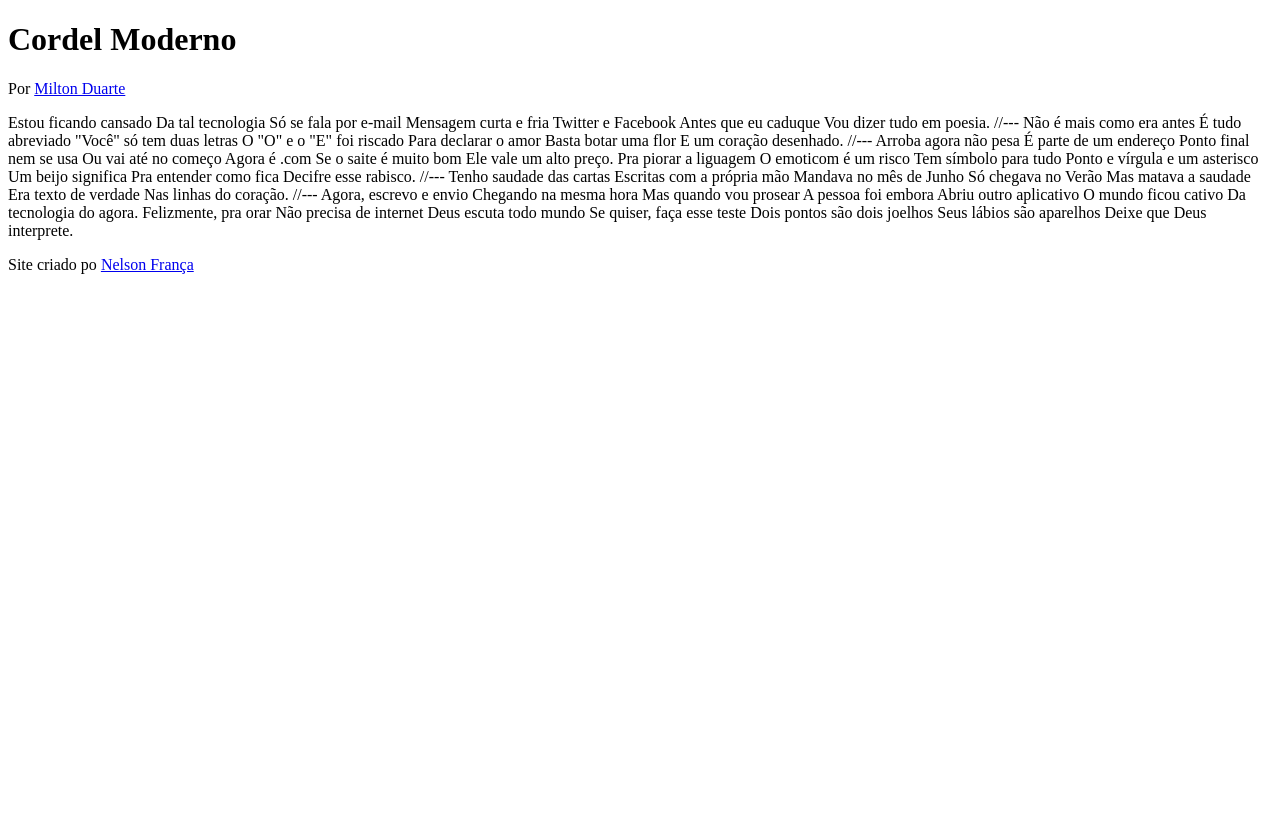
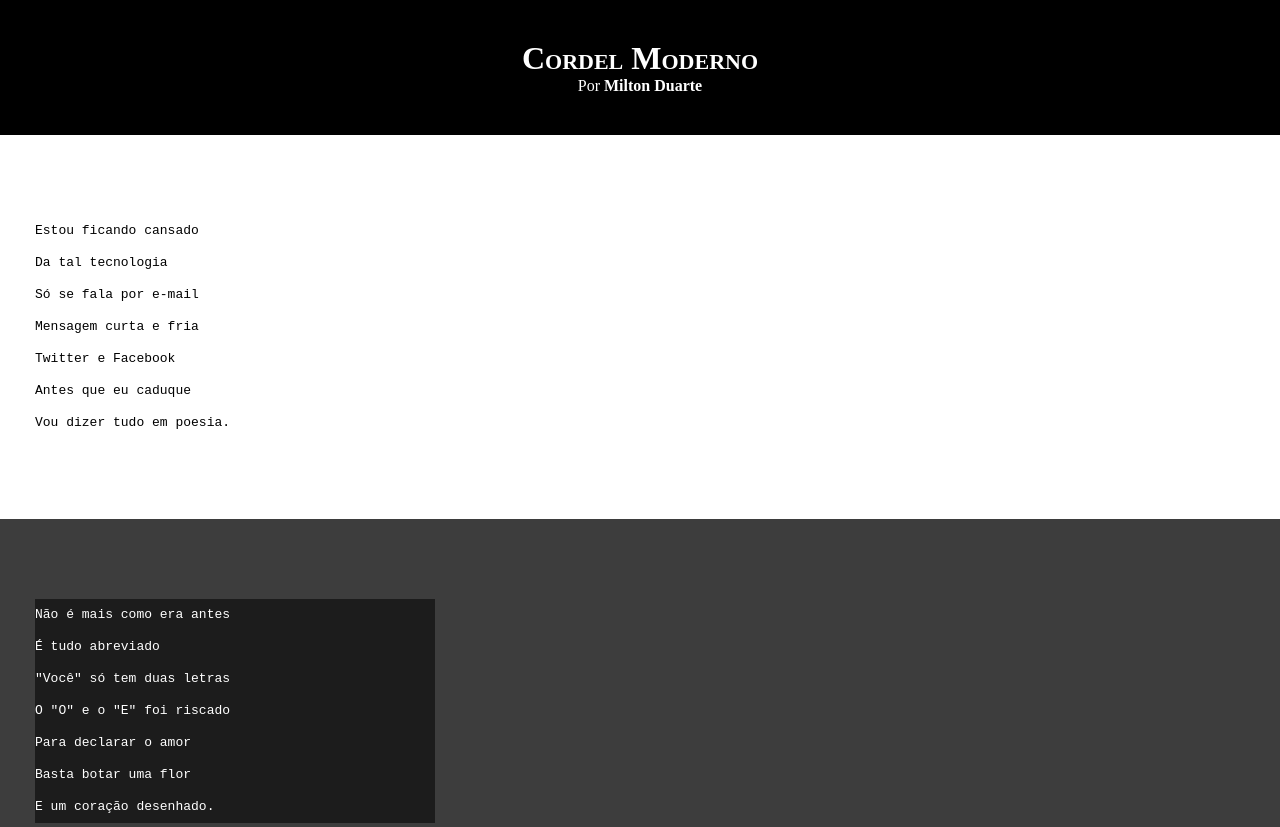
Before and after one commit to nelsonlfranca/HTML-CSS, a plain HTML site: page Ex. Repositório/Desafio 12/index.html in a window 1280 px wide. Shown: the top 827 px of the page. Before the commit the page ends 800 px from the top, so only its background shows below. Drawn offline with Linux system fonts and the light colour scheme.

Commit message:
Atualizei os estilos do html

```diff
--- /dev/null
+++ b/Ex. Repositório/Desafio 12/estilo/style.css
@@ -0,0 +1,78 @@
+@charset "UTF-8";
+
+* {
+    margin: 0px;
+    padding: 0px;
+}
+
+body {
+    min-height: 100vh;
+    background-color: gray;
+}
+
+header {
+    background-color: black;
+    color: white;
+    text-align: center;
+}
+
+header h1 {
+    padding-top: 40px;
+    font-variant: small-caps;
+}
+
+header p {
+    padding-bottom: 40px;
+}
+
+header a {
+    text-decoration: none;
+    color: white;
+    font-weight: bolder;
+}
+
+header a:hover {
+    text-decoration: underline;
+}
+
+pre {
+    white-space: pre-line;
+}
+
+section {
+    padding-top: 10vh;
+    padding-bottom: 10vh;
+    line-height: 2em;
+    padding-left: 35px;
+}
+
+section.normal {
+    background-color: white;
+    color: black;
+}
+
+section.imagem {
+    background-color: rgba(0, 0, 0, 0.521);
+    color: white;
+}
+
+
+section.imagem pre {
+    width: 400px;
+    background-color: rgba(0, 0, 0, 0.534);
+}
+
+footer p {
+    background-color: black;
+    color: white;
+    text-align: center;
+}
+
+footer a {
+    text-decoration: none;
+    color: white;
+}
+
+footer a:hover {
+    text-decoration: underline;
+}
--- a/Ex. Repositório/Desafio 12/index.html
+++ b/Ex. Repositório/Desafio 12/index.html
@@ -1,10 +1,13 @@
 <!DOCTYPE html>
 <html lang="pt-br">
+
 <head>
     <meta charset="UTF-8">
     <meta name="viewport" content="width=device-width, initial-scale=1.0">
     <title>Cordel Moderno</title>
+    <link rel="stylesheet" href="estilo/style.css">
 </head>
+
 <body>
     <header>
         <h1>Cordel Moderno</h1>
@@ -12,6 +15,8 @@
     </header>
 
     <main>
+        <section class="normal">
+            <pre>
                 Estou ficando cansado
                 Da tal tecnologia
                 Só se fala por e-mail
@@ -19,7 +24,11 @@
                 Twitter e Facebook
                 Antes que eu caduque
                 Vou dizer tudo em poesia.
-        //---
+            </pre>
+        </section>
+
+        <section class="imagem">
+            <pre>
                 Não é mais como era antes
                 É tudo abreviado
                 "Você" só tem duas letras
@@ -27,7 +36,11 @@
                 Para declarar o amor
                 Basta botar uma flor
                 E um coração desenhado.
-        //---
+            </pre>
+        </section>
+
+        <section class="normal">
+            <pre>
                 Arroba agora não pesa
                 É parte de um endereço
                 Ponto final nem se usa
@@ -35,6 +48,7 @@
                 Agora é .com
                 Se o saite é muito bom
                 Ele vale um alto preço.
+            <pre>
                 Pra piorar a liguagem
                 O emoticom é um risco
                 Tem símbolo para tudo
@@ -42,7 +56,11 @@
                 Um beijo significa
                 Pra entender como fica
                 Decifre esse rabisco.
-        //---
+            </pre>
+        </section>
+
+        <section class="imagem">
+            <pre>
                 Tenho saudade das cartas
                 Escritas com a própria mão
                 Mandava no mês de Junho
@@ -50,7 +68,11 @@
                 Mas matava a saudade
                 Era texto de verdade
                 Nas linhas do coração.
-        //---
+            </pre>
+        </section>
+
+        <section class="normal">
+            <pre>
                 Agora, escrevo e envio
                 Chegando na mesma hora
                 Mas quando vou prosear
@@ -58,6 +80,9 @@
                 Abriu outro aplicativo
                 O mundo ficou cativo
                 Da tecnologia do agora.
+            </pre>
+
+            <pre>
                 Felizmente, pra orar
                 Não precisa de internet
                 Deus escuta todo mundo
@@ -65,10 +90,13 @@
                 Dois pontos são dois joelhos
                 Seus lábios são aparelhos
                 Deixe que Deus interprete.
+            </pre>
+        </section>
     </main>
 
     <footer>
         <p>Site criado po <a href="https://github.com/nelsonlfranca" target="_blank">Nelson França</a></p>
     </footer>
 </body>
+
 </html>
```
Lines whose indentation alone changed are shown as unchanged.
